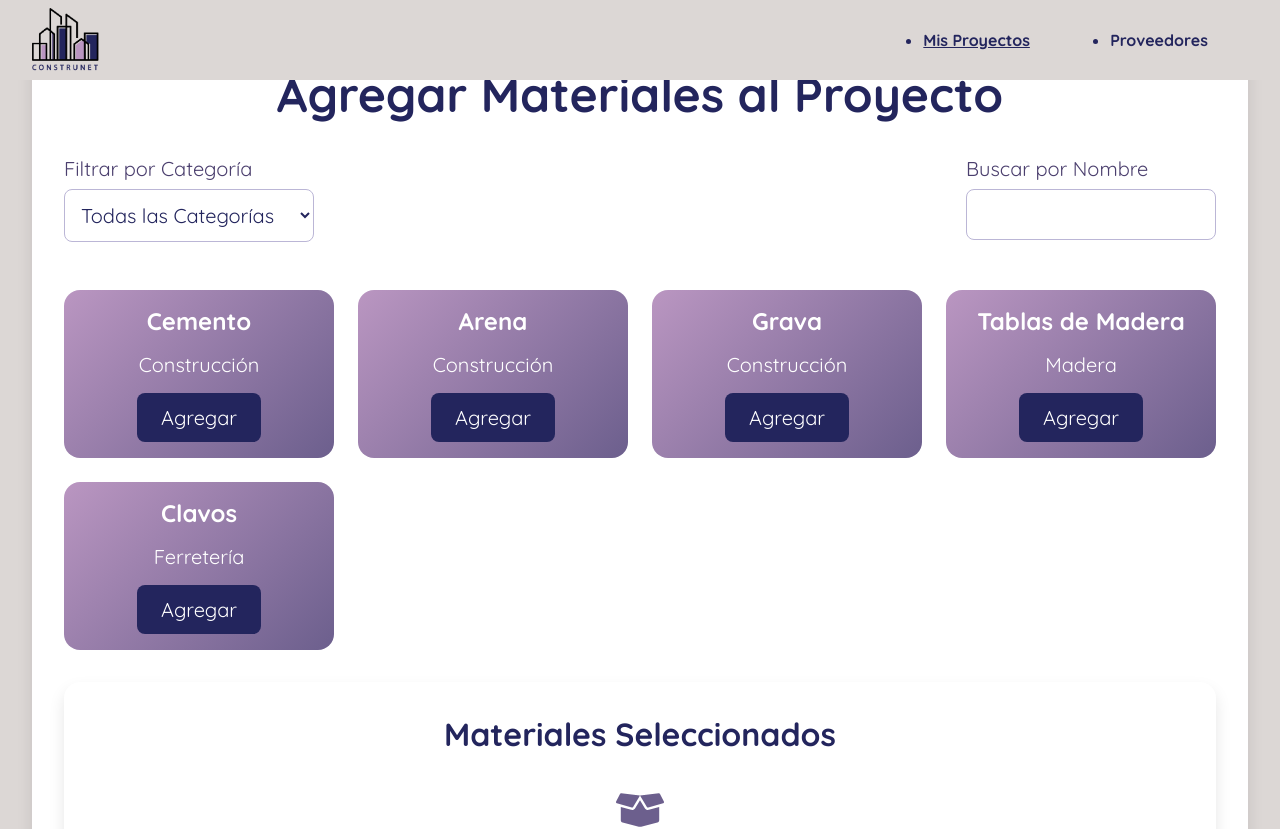
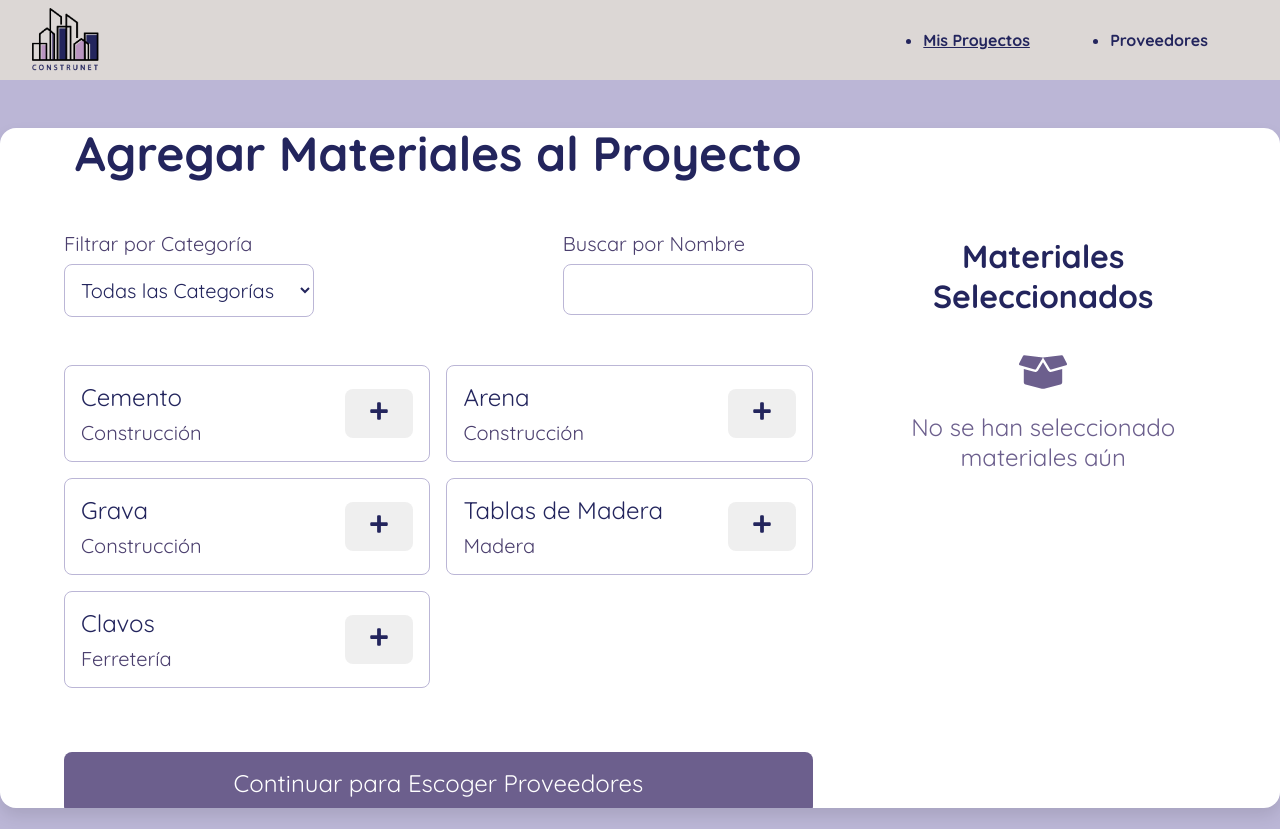
Before and after one commit to lucastro95/ConstrunetApp, a Next.js app: page /agregar-lista in a window 1280 px wide. Shown: the top 829 px of the page. Built offline with nearby package versions, Linux system fonts and the light colour scheme.

Commit message:
update agregar lista

```diff
--- a/src/app/agregar-lista/AddMaterials.module.scss
+++ b/src/app/agregar-lista/AddMaterials.module.scss
@@ -2,27 +2,63 @@
 .container {
   display: flex;
   flex-direction: column;
+  padding-top: 8rem;
+  padding-bottom: 2rem;
   align-items: center;
   min-height: 100vh;
-    background-color: #DCD7D5;
-    padding: 2rem;
+  background-color: #BBB6D6;
+}
+
+.selectSection {
+  width: 65%;
+}
+
+.selectedSection {
+  margin-top: 5rem;
+  width: 30%;
+  min-height: 35rem;
+  display: flex;
+  justify-content: center;
+  flex-direction: column;
+  text-align: center;
+  position: relative;
 }
 
 .card {
   background: #fff;
-    padding: 2rem;
+  padding: 4rem;
   border-radius: 16px;
   box-shadow: 0 8px 16px rgba(0, 0, 0, 0.1);
   max-width: 1400px;
   width: 100%;
+  height: 85vh;
   display: flex;
+  justify-content: space-between;
+  flex-direction: row;
+  align-items: center;
+  overflow: hidden;
+}
+
+/* Diseño responsivo para tarjetas en pantallas pequeñas */
+@media only screen and (max-width: 600px) {
+  .card {
+    padding: 2rem;
     flex-direction: column;
-    align-items: center;
+    height: auto;
+  }
+
+  .selectSection, .selectedSection {
+    width: 100%;
+  }
+
+  .selectedSection {
+    margin-top: 2rem;
+  }
 }
 
 .header {
   font-size: 3rem;
-    margin-bottom: 2rem;
+  margin-bottom: 3rem;
   color: #23255D;
   text-align: center;
 }
@@ -59,57 +95,67 @@
 
 .materials-list {
   display: grid;
-    grid-template-columns: repeat(auto-fill, minmax(250px, 1fr));
-    gap: 1.5rem;
+  grid-template-columns: repeat(auto-fill, minmax(300px, 1fr));
+  gap: 1rem;
   margin-bottom: 2rem;
   width: 100%;
 }
 
-  .material-card {
-    background: linear-gradient(135deg, #BA96C1, #6C5F8D);
-    border-radius: 16px;
+.material-item {
+  background: #fff;
+  border: 1px solid #BBB6D6;
+  border-radius: 8px;
   padding: 1rem;
-    text-align: center;
-    color: #fff;
-    transition: transform 0.3s;
-  }
-
-  .material-card:hover {
-    transform: scale(1.05);
-  }
-
-  .material-card h3 {
-    margin-bottom: 1rem;
-    font-size: 1.5rem;
-  }
-
-  .material-card p {
-    margin-bottom: 1rem;
-    font-size: 1.25rem;
-  }
-
-  .button {
-    background-color: #23255D;
-    color: #fff;
-    padding: 0.75rem 1.5rem;
-    border: none;
-    border-radius: 8px;
-    cursor: pointer;
-    font-size: 1.25rem;
+  display: flex;
+  justify-content: space-between;
+  align-items: center;
   transition: background-color 0.3s;
 }
 
-  .button:hover {
-    background-color: #4B3F6E;
+.material-item:hover {
+  background-color: #E0DFF7;
+}
+
+.material-info {
+  display: flex;
+  flex-direction: column;
+}
+
+.material-name {
+  font-size: 1.5rem;
+  margin-bottom: 0.5rem;
+  color: #23255D;
+}
+
+.material-category {
+  font-size: 1.25rem;
+  color: #4B3F6E;
+}
+
+.add-icon {
+  color: #23255D;
+  font-size: 1.5rem;
+  cursor: pointer;
+  transition: color 0.3s;
+}
+
+.add-icon:hover {
+  color: #4B3F6E;
 }
 
 .selected-materials {
   background: #fff;
   padding: 2rem;
-    border-radius: 16px;
-    box-shadow: 0 8px 16px rgba(0, 0, 0, 0.1);
   width: 100%;
-    margin-bottom: 2rem;
+  min-height: 40rem;
+  overflow-y: auto;
+  position: relative;
+  scrollbar-width: none; /* Firefox */
+  -ms-overflow-style: none;  /* Internet Explorer 10+ */
+}
+
+.selected-materials::-webkit-scrollbar {
+  display: none;  /* Safari and Chrome */
 }
 
 .selected-materials h2 {
@@ -117,6 +163,11 @@
   margin-bottom: 1rem;
   text-align: center;
   font-size: 2rem;
+  position: sticky;
+  top: 0;
+  background: #fff;
+  padding-top: 1rem;
+  z-index: 1;
 }
 
 .selected-material {
@@ -134,7 +185,7 @@
 .selected-material p {
   color: #4B3F6E;
   margin: 0;
-    font-size: 1.25rem;
+  font-size: 1.8rem;
 }
 
 .quantity-input {
@@ -164,6 +215,21 @@
   background-color: #4B3F6E;
 }
 
+.button {
+  color: #23255D;
+  padding: 0.75rem 1.5rem;
+  border: none;
+  border-radius: 8px;
+  cursor: pointer;
+  font-size: 1.25rem;
+  transition: background-color 0.3s;
+}
+
+.button:hover {
+  background-color: #4B3F6E;
+}
+
+
 .no-materials {
   display: flex;
   flex-direction: column;
--- a/src/app/agregar-lista/page.tsx
+++ b/src/app/agregar-lista/page.tsx
@@ -1,69 +1,93 @@
-'use client'
+"use client";
 // pages/add-materials.tsx
-import React, { useState } from 'react';
-import styles from './AddMaterials.module.scss';
-import { FaBoxOpen } from 'react-icons/fa';
+import React, { useState } from "react";
+import styles from "./AddMaterials.module.scss";
+import { FaBoxOpen } from "react-icons/fa";
+import { FaPlus } from "react-icons/fa";
 
 const materialsDummyData = [
-    { id: 1, name: 'Cemento', category: 'Construcción' },
-    { id: 2, name: 'Arena', category: 'Construcción' },
-    { id: 3, name: 'Grava', category: 'Construcción' },
-    { id: 4, name: 'Tablas de Madera', category: 'Madera' },
-    { id: 5, name: 'Clavos', category: 'Ferretería' },
+    { id: 1, name: "Cemento", category: "Construcción" },
+    { id: 2, name: "Arena", category: "Construcción" },
+    { id: 3, name: "Grava", category: "Construcción" },
+    { id: 4, name: "Tablas de Madera", category: "Madera" },
+    { id: 5, name: "Clavos", category: "Ferretería" },
     // Agrega más materiales de demostración según sea necesario
 ];
 
 const AddMaterials: React.FC = () => {
-    const [selectedCategory, setSelectedCategory] = useState('');
-    const [searchTerm, setSearchTerm] = useState('');
-    const [selectedMaterials, setSelectedMaterials] = useState<{ id: number, name: string, quantity: number }[]>([]);
+    const [selectedCategory, setSelectedCategory] = useState("");
+    const [searchTerm, setSearchTerm] = useState("");
+    const [selectedMaterials, setSelectedMaterials] = useState<
+        { id: number; name: string; quantity: number }[]
+    >([]);
 
     const filteredMaterials = materialsDummyData.filter((material) => {
         return (
-        (selectedCategory === '' || material.category === selectedCategory) &&
-        (searchTerm === '' || material.name.toLowerCase().includes(searchTerm.toLowerCase()))
+            (selectedCategory === "" ||
+                material.category === selectedCategory) &&
+            (searchTerm === "" ||
+                material.name.toLowerCase().includes(searchTerm.toLowerCase()))
         );
     });
 
-    const addMaterial = (material: { id: number, name: string }) => {
-      const existingMaterial = selectedMaterials.find((m) => m.id === material.id);
+    const addMaterial = (material: { id: number; name: string }) => {
+        const existingMaterial = selectedMaterials.find(
+            (m) => m.id === material.id
+        );
         if (existingMaterial) {
-        setSelectedMaterials(selectedMaterials.map((m) =>
-          m.id === material.id ? { ...m, quantity: m.quantity + 1 } : m
-        ));
+            setSelectedMaterials(
+                selectedMaterials.map((m) =>
+                    m.id === material.id
+                        ? { ...m, quantity: m.quantity + 1 }
+                        : m
+                )
+            );
         } else {
-        setSelectedMaterials([...selectedMaterials, { ...material, quantity: 1 }]);
+            setSelectedMaterials([
+                ...selectedMaterials,
+                { ...material, quantity: 1 },
+            ]);
         }
     };
 
     const updateQuantity = (id: number, quantity: number) => {
-      setSelectedMaterials(selectedMaterials.map((m) =>
-        m.id === id ? { ...m, quantity } : m
-      ));
+        setSelectedMaterials(
+            selectedMaterials.map((m) => (m.id === id ? { ...m, quantity } : m))
+        );
     };
 
     return (
         <div className={styles.container}>
             <div className={styles.card}>
-          <h1 className={styles.header}>Agregar Materiales al Proyecto</h1>
+                <div className={styles.selectSection}>
+                    <h1 className={styles.header}>
+                        Agregar Materiales al Proyecto
+                    </h1>
                     <div className={styles.filters}>
-            <div className={styles['filter-group']}>
-              <label className={styles.label} htmlFor="category">Filtrar por Categoría</label>
+                        <div className={styles["filter-group"]}>
+                            <label className={styles.label} htmlFor="category">
+                                Filtrar por Categoría
+                            </label>
                             <select
                                 className={styles.select}
                                 id="category"
                                 value={selectedCategory}
-                onChange={(e) => setSelectedCategory(e.target.value)}
-              >
+                                onChange={(e) =>
+                                    setSelectedCategory(e.target.value)
+                                }>
                                 <option value="">Todas las Categorías</option>
-                <option value="Construcción">Construcción</option>
+                                <option value="Construcción">
+                                    Construcción
+                                </option>
                                 <option value="Madera">Madera</option>
                                 <option value="Ferretería">Ferretería</option>
                                 {/* Agrega más opciones según las categorías disponibles */}
                             </select>
                         </div>
-            <div className={styles['filter-group']}>
-              <label className={styles.label} htmlFor="search">Buscar por Nombre</label>
+                        <div className={styles["filter-group"]}>
+                            <label className={styles.label} htmlFor="search">
+                                Buscar por Nombre
+                            </label>
                             <input
                                 className={styles.input}
                                 type="text"
@@ -73,38 +97,65 @@ const materialsDummyData = [
                             />
                         </div>
                     </div>
-          <div className={styles['materials-list']}>
+                    <div className={styles["materials-list"]}>
                         {filteredMaterials.map((material) => (
-              <div key={material.id} className={styles['material-card']}>
-                <h3>{material.name}</h3>
-                <p>{material.category}</p>
-                <button className={styles.button} onClick={() => addMaterial(material)}>Agregar</button>
+                            <div
+                                key={material.id}
+                                className={styles["material-item"]}>
+                                <div className={styles["material-info"]}>
+                                    <span className={styles["material-name"]}>
+                                        {material.name}
+                                    </span>
+                                    <span
+                                        className={styles["material-category"]}>
+                                        {material.category}
+                                    </span>
+                                </div>
+                                <button
+                                    className={styles.button}
+                                    onClick={() => addMaterial(material)}>
+                                    <FaPlus></FaPlus>
+                                </button>
                             </div>
                         ))}
                     </div>
-          <div className={styles['selected-materials']}>
+                    <button className={styles["continue-button"]}>
+                        Continuar para Escoger Proveedores
+                    </button>
+                </div>
+                <div className={styles.selectedSection}>
+                    <div className={styles["selected-materials"]}>
                         <h2>Materiales Seleccionados</h2>
                         {selectedMaterials.length === 0 ? (
-              <div className={styles['no-materials']}>
-                <FaBoxOpen className={styles['no-materials-icon']} />
+                            <div className={styles["no-materials"]}>
+                                <FaBoxOpen
+                                    className={styles["no-materials-icon"]}
+                                />
                                 <p>No se han seleccionado materiales aún</p>
                             </div>
                         ) : (
                             selectedMaterials.map((material) => (
-                <div key={material.id} className={styles['selected-material']}>
+                                <div
+                                    key={material.id}
+                                    className={styles["selected-material"]}>
                                     <p>{material.name}</p>
                                     <input
                                         type="number"
-                    className={styles['quantity-input']}
+                                        className={styles["quantity-input"]}
                                         value={material.quantity}
                                         min="1"
-                    onChange={(e) => updateQuantity(material.id, parseInt(e.target.value, 10))}
+                                        onChange={(e) =>
+                                            updateQuantity(
+                                                material.id,
+                                                parseInt(e.target.value, 10)
+                                            )
+                                        }
                                     />
                                 </div>
                             ))
                         )}
                     </div>
-          <button className={styles['continue-button']}>Continuar para Escoger Proveedores</button>
+                </div>
             </div>
         </div>
     );
--- a/src/app/enviar-lista-proveedores/enviarlista-prov.module.scss
+++ b/src/app/enviar-lista-proveedores/enviarlista-prov.module.scss
@@ -2,6 +2,7 @@
 .container {
     display: flex;
     flex-direction: column;
+    margin-top: 4rem;
     align-items: center;
     min-height: 100vh;
     background-color: #DCD7D5;
```
Lines whose indentation alone changed are shown as unchanged.
